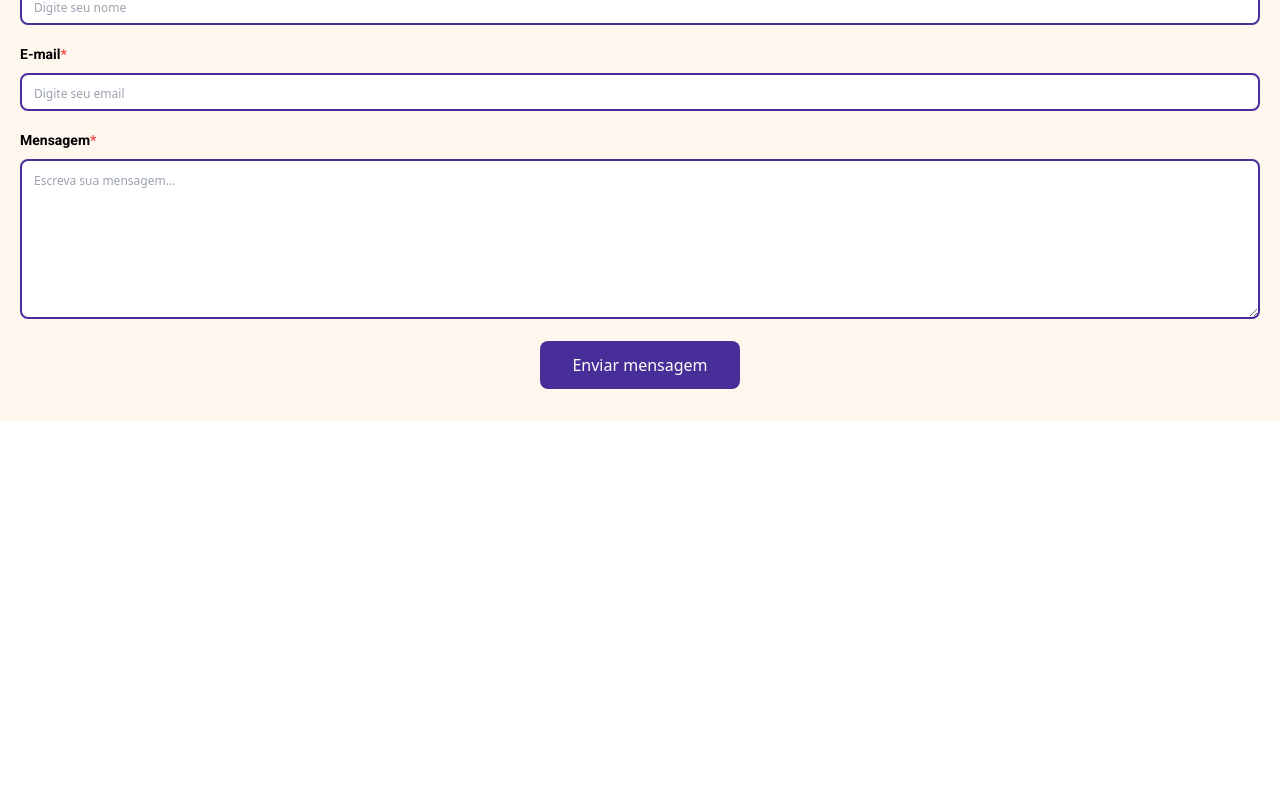
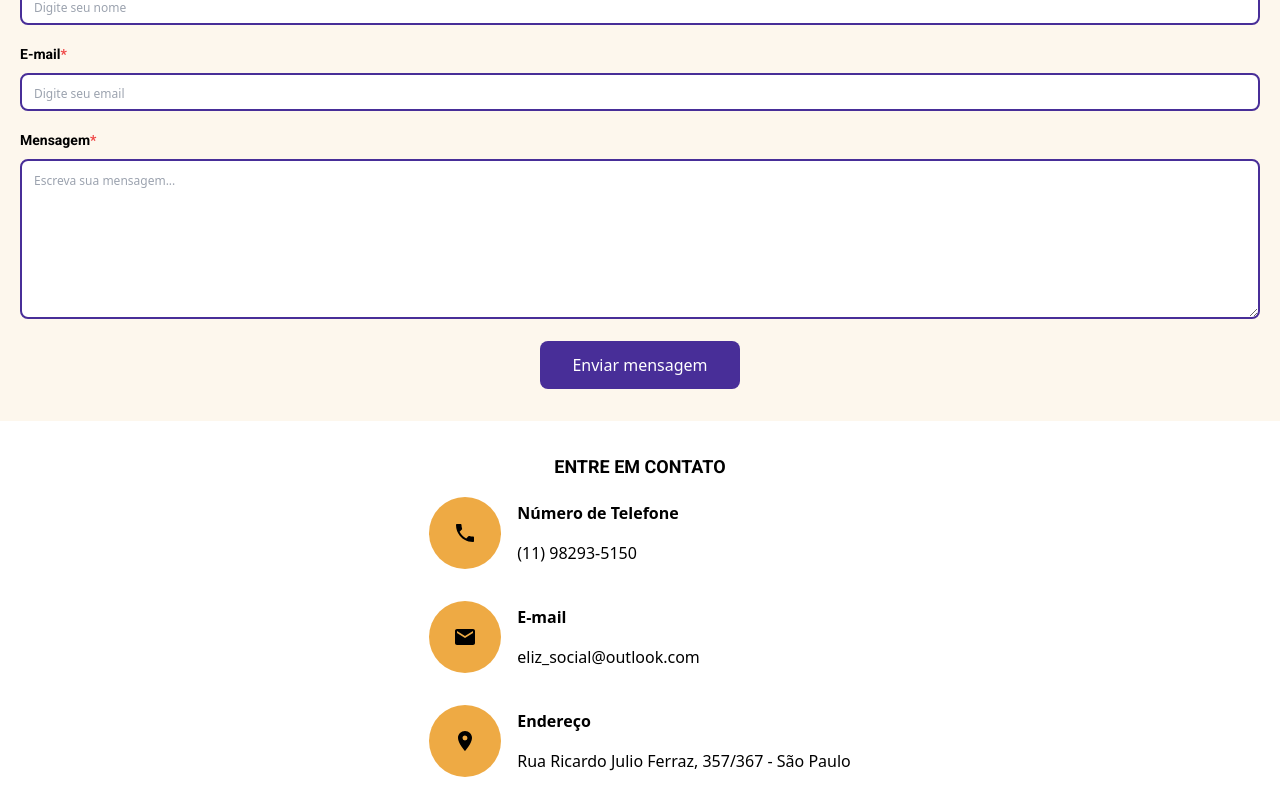
Before and after one commit to Projeto-FrontEnd-Fusion/Aceve-website-development, a Next.js app: page /fale-conosco in a window 1280 px wide. Shown: the part 482-1291 px from the top of the page. Before the commit the page ends 903 px from the top, so only its background shows below. Built offline with nearby package versions, Linux system fonts and the light colour scheme.

Commit message:
FEAT: add contacts section

```diff
--- a/src/app/fale-conosco/page.tsx
+++ b/src/app/fale-conosco/page.tsx
@@ -1,19 +1,51 @@
 import TalkToUsForm from "@/components/TalkToUs/TalkToUsForm";
 import bannerTalkToUs from "@/public/banner-fale-conosco.webp"
 import Image from "next/image";
+import { MdLocalPhone, MdEmail, MdLocationOn } from "react-icons/md";
 
 const TalkToUS = () => {
     return (
-        <main className="flex flex-col items-center px-5 py-8 gap-4 bg-beige-normal">
+        <main>
+            <section className="flex flex-col items-center px-5 py-8 gap-4 bg-beige-normal">
                 <h1 className="uppercase font-roboto font-bold text-lg">fale conosco</h1>
-
                 <p className="font-roboto text-base text-[#444444]">Compartilhe sua ideia, inspire a ação</p>
-
                 <div className="relative h-[193px] w-[262px]">
                     <Image alt="Imagem de pessoas sendo amparadas" src={bannerTalkToUs} fill className="object-cover rounded-lg" />
                 </div>
-
                 <TalkToUsForm />
+            </section>
+            <section className="flex flex-col items-center px-5 py-8 gap-4">
+                <h1 className="uppercase font-roboto font-bold text-lg">entre em contato</h1>
+                <div className="space-y-8">
+                    <div className="flex gap-4 items-center">
+                        <div className="h-[72px] min-w-[72px] bg-[#EEAA44] rounded-full flex justify-center items-center">
+                            <MdLocalPhone size={24} />
+                        </div>
+                        <div className="text-base flex flex-col justify-center gap-4">
+                            <p className="font-bold">Número de Telefone</p>
+                            <p>(11) 98293-5150</p>
+                        </div>
+                    </div>
+                    <div className="flex gap-4 items-center">
+                        <div className="h-[72px] min-w-[72px] bg-[#EEAA44] rounded-full flex justify-center items-center">
+                            <MdEmail size={24} />
+                        </div>
+                        <div className="text-base flex flex-col justify-center gap-4">
+                            <p className="font-bold">E-mail</p>
+                            <p>eliz_social@outlook.com</p>
+                        </div>
+                    </div>
+                    <div className="flex gap-4 items-center">
+                        <div className="h-[72px] min-w-[72px] bg-[#EEAA44] rounded-full flex justify-center items-center">
+                            <MdLocationOn size={24} />
+                        </div>
+                        <div className="text-base flex flex-col justify-center gap-4">
+                            <p className="font-bold">Endereço</p>
+                            <p className="text-wrap">Rua Ricardo Julio Ferraz, 357/367 - São Paulo</p>
+                        </div>
+                    </div>
+                </div>
+            </section>
         </main>
      );
 }
```
Lines whose indentation alone changed are shown as unchanged.
